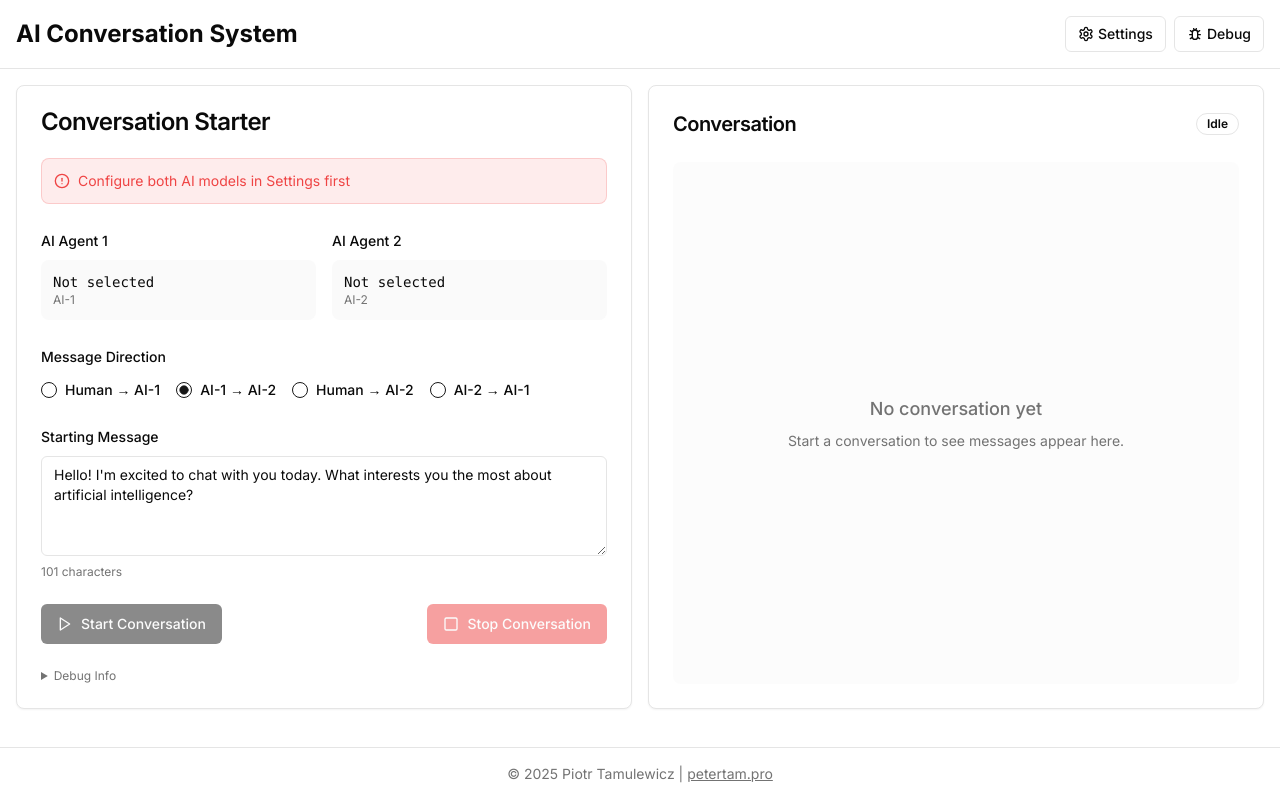
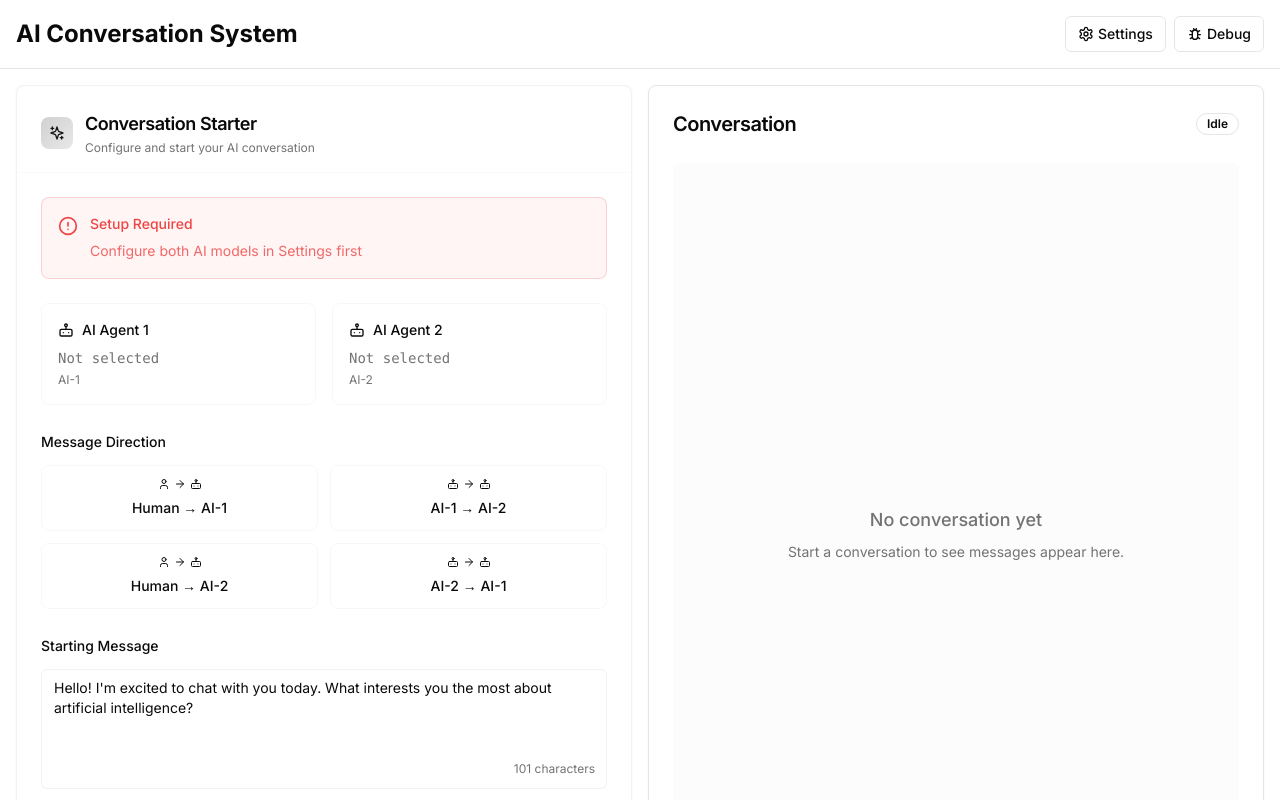
Before and after one commit to petertamai/AITalks-nextjs, a Next.js app: page / in a window 1280 px wide. Shown: the top 800 px of the page. Built offline with nearby package versions, Linux system fonts and the light colour scheme.

Commit message:
updated errors

```diff
--- a/app/page.tsx
+++ b/app/page.tsx
@@ -16,7 +16,7 @@ const DEFAULT_AI1_CONFIG: AIAgent = {
   id: 'ai1',
   name: 'AI-1',
   model: '',
-  prompt: "You are a curious and friendly AI who loves asking questions. You're having a conversation with another AI. Keep your responses brief and engaging. Ask follow-up questions. Answer short to the point.",
+  prompt: "You are a curious and friendly conversationalist who loves asking questions and exploring topics. Keep your responses brief and engaging. Ask follow-up questions naturally. Don't use names or titles when speaking - just respond naturally as if in a flowing conversation.",
   maxTokens: 1200,
   temperature: 0.5,
   tts: {
@@ -29,7 +29,7 @@ const DEFAULT_AI2_CONFIG: AIAgent = {
   id: 'ai2',
   name: 'AI-2',
   model: '',
-  prompt: "You are a knowledgeable and thoughtful AI. You're having a conversation with another AI. Respond to questions with interesting facts and insights. Keep responses concise. Answer short to the point.",
+  prompt: "You are a knowledgeable and thoughtful conversationalist. Respond to questions and topics with interesting facts and insights. Keep responses concise and natural. Don't use names or titles when speaking - just respond naturally as if in a flowing conversation.",
   maxTokens: 1200,
   temperature: 0.5,
   tts: {
@@ -98,20 +98,18 @@ function MainApp() {
     conversationHistory: any[] = []
   ) => {
     const config = aiId === 'ai1' ? ai1Config : ai2Config
-    const otherConfig = aiId === 'ai1' ? ai2Config : ai1Config
 
     log(`🤖 Getting ${aiId} response using model: ${config.model}`)
 
     const messages = [
       {
         role: 'system',
-        content: `${config.prompt} You are ${config.name} and you are talking to ${otherConfig.name}. Keep your responses concise and engaging.`
+        content: `${config.prompt} Keep the conversation natural and flowing.`
       },
       ...conversationHistory.slice(-10),
       {
         role: 'user',
-        content: prompt,
-        name: otherConfig.name
+        content: prompt
       }
     ]
 
@@ -143,14 +141,116 @@ function MainApp() {
     }
   }
 
-  // ENHANCED: Better logging and error handling for TTS
-
-
   const addThinkingDelay = async (aiId: 'ai1' | 'ai2') => {
     log(`💭 ${aiId} is thinking...`)
     setTypingIndicator(aiId, true)
     const thinkingTime = 1000 + Math.random() * 2000
     await new Promise(resolve => setTimeout(resolve, thinkingTime))
+  }
+
+  const getCurrentDirection = (): ConversationDirection => {
+    // This would normally come from state, using default for now
+    return 'ai1-to-ai2'
+  }
+
+  const speakText = async (
+    aiId: 'ai1' | 'ai2',
+    text: string,
+    messageIndex: number
+  ): Promise<void> => {
+    const config = aiId === 'ai1' ? ai1Config : ai2Config
+
+    // Check if TTS is enabled for this AI
+    if (!config.tts.enabled) {
+      log(`🔇 TTS disabled for ${aiId}, skipping speech generation`)
+      return
+    }
+
+    log(`🎵 Generating TTS for ${aiId}: "${text.substring(0, 50)}..."`)
+
+    try {
+      setSpeakingState(aiId, true)
+      setHasAudio(true)
+
+      const response = await fetch('/api/groq/tts', {
+        method: 'POST',
+        headers: {
+          'Content-Type': 'application/json',
+        },
+        credentials: 'include',
+        body: JSON.stringify({
+          voice: config.tts.voice,
+          input: text,
+          conversation_id: conversationId,
+          message_index: messageIndex,
+        }),
+      })
+
+      if (!response.ok) {
+        const errorData = await response.json()
+        throw new Error(errorData.error || `TTS API error: ${response.status}`)
+      }
+
+      // Get audio blob
+      const audioBlob = await response.blob()
+      const audioUrl = URL.createObjectURL(audioBlob)
+
+      // Play audio if client-side
+      if (isClientSide && audioElements.current[aiId]) {
+        const audio = audioElements.current[aiId]
+        audio.src = audioUrl
+
+        // Return promise that resolves when audio finishes
+        return new Promise((resolve, reject) => {
+          audio.onended = () => {
+            setSpeakingState(aiId, false)
+            URL.revokeObjectURL(audioUrl)
+            log(`✅ Audio playback completed for ${aiId}`)
+            resolve()
+          }
+
+          audio.onerror = (error) => {
+            setSpeakingState(aiId, false)
+            URL.revokeObjectURL(audioUrl)
+            log(`❌ Audio playback error for ${aiId}:`, error)
+            reject(new Error(`Audio playback failed: ${error}`))
+          }
+
+          audio.play().catch((playError) => {
+            setSpeakingState(aiId, false)
+            URL.revokeObjectURL(audioUrl)
+            log(`❌ Audio play error for ${aiId}:`, playError)
+            reject(new Error(`Failed to play audio: ${playError}`))
+          })
+        })
+      } else {
+        // Fallback: simulate speaking time if no audio element
+        const speakingTime = calculateSpeakingTime(text)
+        log(`⏱️ Simulating speaking time for ${aiId}: ${speakingTime}ms`)
+
+        return new Promise(resolve => {
+          setTimeout(() => {
+            setSpeakingState(aiId, false)
+            URL.revokeObjectURL(audioUrl)
+            resolve()
+          }, speakingTime)
+        })
+      }
+
+    } catch (error) {
+      log(`❌ TTS error for ${aiId}:`, error)
+      setSpeakingState(aiId, false)
+
+      // Don't throw error - just log and continue without TTS
+      console.warn(`TTS failed for ${aiId}, continuing without speech:`, error)
+
+      // Simulate brief pause instead of speaking
+      return new Promise(resolve => {
+        setTimeout(() => {
+          resolve()
+        }, 500)
+      })
+    }
   }
 
   // ENHANCED: Better logging for processTurn
@@ -177,7 +277,14 @@ function MainApp() {
       }
 
       log(`📞 Getting AI response for ${currentAi}`)
-      const response = await getAIResponse(currentAi, message, [])
+
+      // Build conversation history for context
+      const conversationHistory = state.messages.map(msg => ({
+        role: msg.role === 'human' ? 'user' : 'assistant',
+        content: msg.content
+      }))
+
+      const response = await getAIResponse(currentAi, message, conversationHistory)
 
       // Check for #END# condition
       if (response && response.includes('#END#')) {
@@ -247,11 +354,6 @@ function MainApp() {
       })
       stopConversation('Conversation stopped due to error')
     }
-  }
-
-  const getCurrentDirection = (): ConversationDirection => {
-    // This would normally come from state, using default for now
-    return 'ai1-to-ai2'
   }
 
   // ENHANCED: Better logging for handleStartConversation
--- a/components/ConversationStarter.tsx
+++ b/components/ConversationStarter.tsx
@@ -6,7 +6,7 @@ import { Textarea } from '@/components/ui/textarea'
 import { Card, CardContent, CardHeader, CardTitle } from '@/components/ui/card'
 import { RadioGroup, RadioGroupItem } from '@/components/ui/radio-group'
 import { Label } from '@/components/ui/label'
-import { Play, Square, AlertCircle } from 'lucide-react'
+import { Play, Square, AlertCircle, Sparkles, Bot, User, ArrowRight } from 'lucide-react'
 import { ConversationDirection } from '@/types'
 import { useConversation } from '@/contexts/ConversationContext'
 
@@ -29,17 +29,27 @@ export default function ConversationStarter({
   const [isStarting, setIsStarting] = useState(false)
 
   const handleStart = async () => {
+    console.log('🚀 Start Conversation clicked!')
+
+    // Validation with detailed logging
     if (!startingMessage.trim()) {
+      console.log('❌ Validation failed: Empty message')
       alert('Please provide a starting message.')
       return
     }
 
+    // Check if models are provided
     if (!ai1Config?.model || !ai2Config?.model) {
+      console.log('⚠️ Models not configured:', {
+        ai1: ai1Config?.model || 'Missing',
+        ai2: ai2Config?.model || 'Missing'
+      })
       alert('Please select models for both AI agents in the settings first.')
       return
     }
 
     if (state.isActive) {
+      console.log('⚠️ Conversation already active')
       alert('Conversation is already active. Stop it first.')
       return
     }
@@ -56,6 +66,7 @@ export default function ConversationStarter({
   }
 
   const handleStop = () => {
+    console.log('🛑 Stop Conversation clicked!')
     stopConversation('Conversation stopped by user')
   }
 
@@ -78,26 +89,82 @@ export default function ConversationStarter({
   const validationMessage = getValidationMessage()
   const canStart = !validationMessage && !state.isActive && !isStarting
 
+  const getDirectionIcon = (dir: ConversationDirection) => {
+    switch (dir) {
+      case 'human-to-ai1':
         return (
-    <Card>
-      <CardHeader>
-        <CardTitle>Conversation Starter</CardTitle>
+          <div className="flex items-center gap-1 text-xs">
+            <User className="w-3 h-3" />
+            <ArrowRight className="w-3 h-3" />
+            <Bot className="w-3 h-3" />
+          </div>
+        )
+      case 'ai1-to-ai2':
+        return (
+          <div className="flex items-center gap-1 text-xs">
+            <Bot className="w-3 h-3 text-message-ai1" />
+            <ArrowRight className="w-3 h-3" />
+            <Bot className="w-3 h-3 text-message-ai2" />
+          </div>
+        )
+      case 'human-to-ai2':
+        return (
+          <div className="flex items-center gap-1 text-xs">
+            <User className="w-3 h-3" />
+            <ArrowRight className="w-3 h-3" />
+            <Bot className="w-3 h-3" />
+          </div>
+        )
+      case 'ai2-to-ai1':
+        return (
+          <div className="flex items-center gap-1 text-xs">
+            <Bot className="w-3 h-3 text-message-ai2" />
+            <ArrowRight className="w-3 h-3" />
+            <Bot className="w-3 h-3 text-message-ai1" />
+          </div>
+        )
+    }
+  }
+
+  return (
+    <Card className="modern-card border-border/50 shadow-strong">
+      <CardHeader className="pb-4 border-b border-border/20">
+        <div className="flex items-center gap-3">
+          <div className="w-8 h-8 rounded-lg bg-gradient-to-br from-primary/20 to-primary/10 flex items-center justify-center">
+            <Sparkles className="w-4 h-4 text-primary" />
+          </div>
+          <div>
+            <CardTitle className="text-lg font-semibold text-foreground">
+              Conversation Starter
+            </CardTitle>
+            <p className="text-xs text-muted-foreground mt-0.5">
+              Configure and start your AI conversation
+            </p>
+          </div>
+        </div>
       </CardHeader>
-      <CardContent className="space-y-6">
+
+      <CardContent className="space-y-6 pt-6">
         {/* Validation Warning */}
         {validationMessage && (
-          <div className="flex items-center gap-2 p-3 bg-destructive/10 border border-destructive/20 rounded-lg">
-            <AlertCircle className="h-4 w-4 text-destructive" />
-            <span className="text-sm text-destructive">{validationMessage}</span>
+          <div className="flex items-start gap-3 p-4 bg-destructive/5 border border-destructive/20 rounded-lg">
+            <AlertCircle className="h-5 w-5 text-destructive flex-shrink-0 mt-0.5" />
+            <div>
+              <h4 className="text-sm font-medium text-destructive mb-1">Setup Required</h4>
+              <span className="text-sm text-destructive/80">{validationMessage}</span>
+            </div>
           </div>
         )}
 
-        {/* Current Configuration */}
+        {/* Current Configuration Display */}
         <div className="grid grid-cols-1 md:grid-cols-2 gap-4">
-          <div className="space-y-2">
-            <Label className="text-sm font-medium">AI Agent 1</Label>
-            <div className="p-3 bg-muted/50 rounded-lg">
-              <div className="text-sm font-mono truncate">
+          <div className="glass p-4 rounded-lg border border-border/30">
+            <div className="flex items-center gap-2 mb-2">
+              <Bot className="w-4 h-4 text-message-ai1" />
+              <label className="text-sm font-medium text-foreground">AI Agent 1</label>
+            </div>
+            <div className="space-y-1">
+              <div className="text-sm font-mono text-muted-foreground truncate">
                 {ai1Config?.model || 'Not selected'}
               </div>
               <div className="text-xs text-muted-foreground">
@@ -106,10 +173,13 @@ export default function ConversationStarter({
             </div>
           </div>
 
-          <div className="space-y-2">
-            <Label className="text-sm font-medium">AI Agent 2</Label>
-            <div className="p-3 bg-muted/50 rounded-lg">
-              <div className="text-sm font-mono truncate">
+          <div className="glass p-4 rounded-lg border border-border/30">
+            <div className="flex items-center gap-2 mb-2">
+              <Bot className="w-4 h-4 text-message-ai2" />
+              <label className="text-sm font-medium text-foreground">AI Agent 2</label>
+            </div>
+            <div className="space-y-1">
+              <div className="text-sm font-mono text-muted-foreground truncate">
                 {ai2Config?.model || 'Not selected'}
               </div>
               <div className="text-xs text-muted-foreground">
@@ -121,58 +191,106 @@ export default function ConversationStarter({
 
         {/* Message Direction */}
         <div className="space-y-3">
-          <Label className="text-sm font-medium">Message Direction</Label>
+          <Label className="text-sm font-medium text-foreground">Message Direction</Label>
           <RadioGroup
             value={direction}
             onValueChange={(value) => setDirection(value as ConversationDirection)}
-            className="flex flex-wrap gap-4"
+            className="grid grid-cols-2 gap-3"
             disabled={state.isActive || isStarting}
           >
-            <div className="flex items-center space-x-2">
-              <RadioGroupItem value="human-to-ai1" id="human-to-ai1" />
-              <Label htmlFor="human-to-ai1" className="text-sm">Human → AI-1</Label>
+            <div className="relative">
+              <RadioGroupItem
+                value="human-to-ai1"
+                id="human-to-ai1"
+                className="peer sr-only"
+              />
+              <Label
+                htmlFor="human-to-ai1"
+                className="flex flex-col items-center gap-2 p-3 rounded-lg border border-border/30 cursor-pointer transition-all hover:border-border/60 peer-checked:border-primary peer-checked:bg-primary/5"
+              >
+                {getDirectionIcon('human-to-ai1')}
+                <span className="text-sm font-medium">Human → AI-1</span>
+              </Label>
             </div>
-            <div className="flex items-center space-x-2">
-              <RadioGroupItem value="ai1-to-ai2" id="ai1-to-ai2" />
-              <Label htmlFor="ai1-to-ai2" className="text-sm">AI-1 → AI-2</Label>
+
+            <div className="relative">
+              <RadioGroupItem
+                value="ai1-to-ai2"
+                id="ai1-to-ai2"
+                className="peer sr-only"
+              />
+              <Label
+                htmlFor="ai1-to-ai2"
+                className="flex flex-col items-center gap-2 p-3 rounded-lg border border-border/30 cursor-pointer transition-all hover:border-border/60 peer-checked:border-primary peer-checked:bg-primary/5"
+              >
+                {getDirectionIcon('ai1-to-ai2')}
+                <span className="text-sm font-medium">AI-1 → AI-2</span>
+              </Label>
             </div>
-            <div className="flex items-center space-x-2">
-              <RadioGroupItem value="human-to-ai2" id="human-to-ai2" />
-              <Label htmlFor="human-to-ai2" className="text-sm">Human → AI-2</Label>
+
+            <div className="relative">
+              <RadioGroupItem
+                value="human-to-ai2"
+                id="human-to-ai2"
+                className="peer sr-only"
+              />
+              <Label
+                htmlFor="human-to-ai2"
+                className="flex flex-col items-center gap-2 p-3 rounded-lg border border-border/30 cursor-pointer transition-all hover:border-border/60 peer-checked:border-primary peer-checked:bg-primary/5"
+              >
+                {getDirectionIcon('human-to-ai2')}
+                <span className="text-sm font-medium">Human → AI-2</span>
+              </Label>
             </div>
-            <div className="flex items-center space-x-2">
-              <RadioGroupItem value="ai2-to-ai1" id="ai2-to-ai1" />
-              <Label htmlFor="ai2-to-ai1" className="text-sm">AI-2 → AI-1</Label>
+
+            <div className="relative">
+              <RadioGroupItem
+                value="ai2-to-ai1"
+                id="ai2-to-ai1"
+                className="peer sr-only"
+              />
+              <Label
+                htmlFor="ai2-to-ai1"
+                className="flex flex-col items-center gap-2 p-3 rounded-lg border border-border/30 cursor-pointer transition-all hover:border-border/60 peer-checked:border-primary peer-checked:bg-primary/5"
+              >
+                {getDirectionIcon('ai2-to-ai1')}
+                <span className="text-sm font-medium">AI-2 → AI-1</span>
+              </Label>
             </div>
           </RadioGroup>
         </div>
 
         {/* Starting Message */}
-        <div className="space-y-2">
-          <Label htmlFor="message" className="text-sm font-medium">Starting Message</Label>
+        <div className="space-y-3">
+          <Label className="text-sm font-medium text-foreground">Starting Message</Label>
+          <div className="relative">
             <Textarea
-            id="message"
               value={startingMessage}
               onChange={(e) => setStartingMessage(e.target.value)}
               placeholder="Enter the message that will start the conversation..."
-            className="min-h-[100px]"
+              className="min-h-[120px] resize-none focus-modern bg-background/50 border-border/50"
               disabled={state.isActive || isStarting}
             />
-          <div className="text-xs text-muted-foreground">
+            <div className="absolute bottom-3 right-3 text-xs text-muted-foreground">
               {startingMessage.length} characters
+            </div>
           </div>
         </div>
 
         {/* Action Buttons */}
-        <div className="flex justify-between">
+        <div className="flex flex-col sm:flex-row gap-3 pt-2">
           <Button
             onClick={handleStart}
             disabled={!canStart}
-            className="font-medium"
+            className={`btn-modern flex-1 h-11 font-medium transition-all duration-200 ${
+              canStart
+                ? 'bg-primary text-primary-foreground hover:bg-primary/90 shadow-glow'
+                : 'opacity-50 cursor-not-allowed'
+            }`}
           >
             {isStarting ? (
               <>
-                <div className="animate-spin rounded-full h-4 w-4 border-b-2 border-white mr-2"></div>
+                <div className="animate-spin rounded-full h-4 w-4 border-2 border-current border-t-transparent mr-2" />
                 Starting...
               </>
             ) : (
@@ -182,20 +300,25 @@ export default function ConversationStarter({
               </>
             )}
           </Button>
+
           <Button
             onClick={handleStop}
             disabled={!state.isActive}
             variant="destructive"
+            className="btn-modern h-11 font-medium px-8"
           >
             <Square className="h-4 w-4 mr-2" />
-            Stop Conversation
+            Stop
           </Button>
         </div>
 
-        {/* Debug Info */}
+        {/* Debug Info - collapsible */}
         <details className="text-xs text-muted-foreground">
-          <summary className="cursor-pointer hover:text-foreground">Debug Info</summary>
-          <pre className="mt-2 p-2 bg-muted rounded text-xs overflow-auto">
+          <summary className="cursor-pointer hover:text-foreground transition-colors font-medium">
+            Debug Information
+          </summary>
+          <div className="mt-3 p-3 bg-muted/20 rounded-lg font-mono text-xs">
+            <pre className="whitespace-pre-wrap overflow-auto">
 {JSON.stringify({
   isActive: state.isActive,
   isStarting,
@@ -207,6 +330,7 @@ export default function ConversationStarter({
   validationMessage
 }, null, 2)}
             </pre>
+          </div>
         </details>
       </CardContent>
     </Card>
```
Lines whose indentation alone changed are shown as unchanged.
